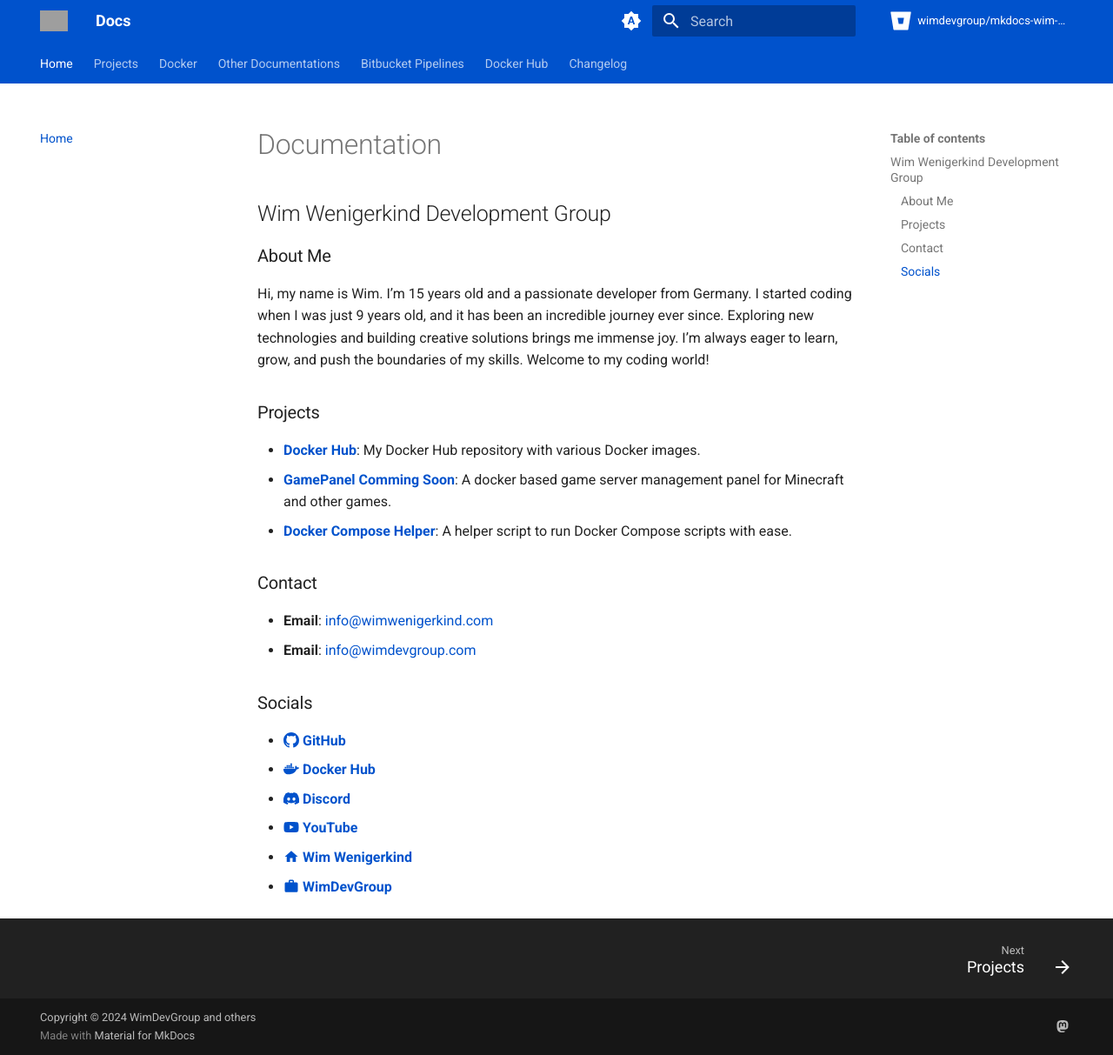
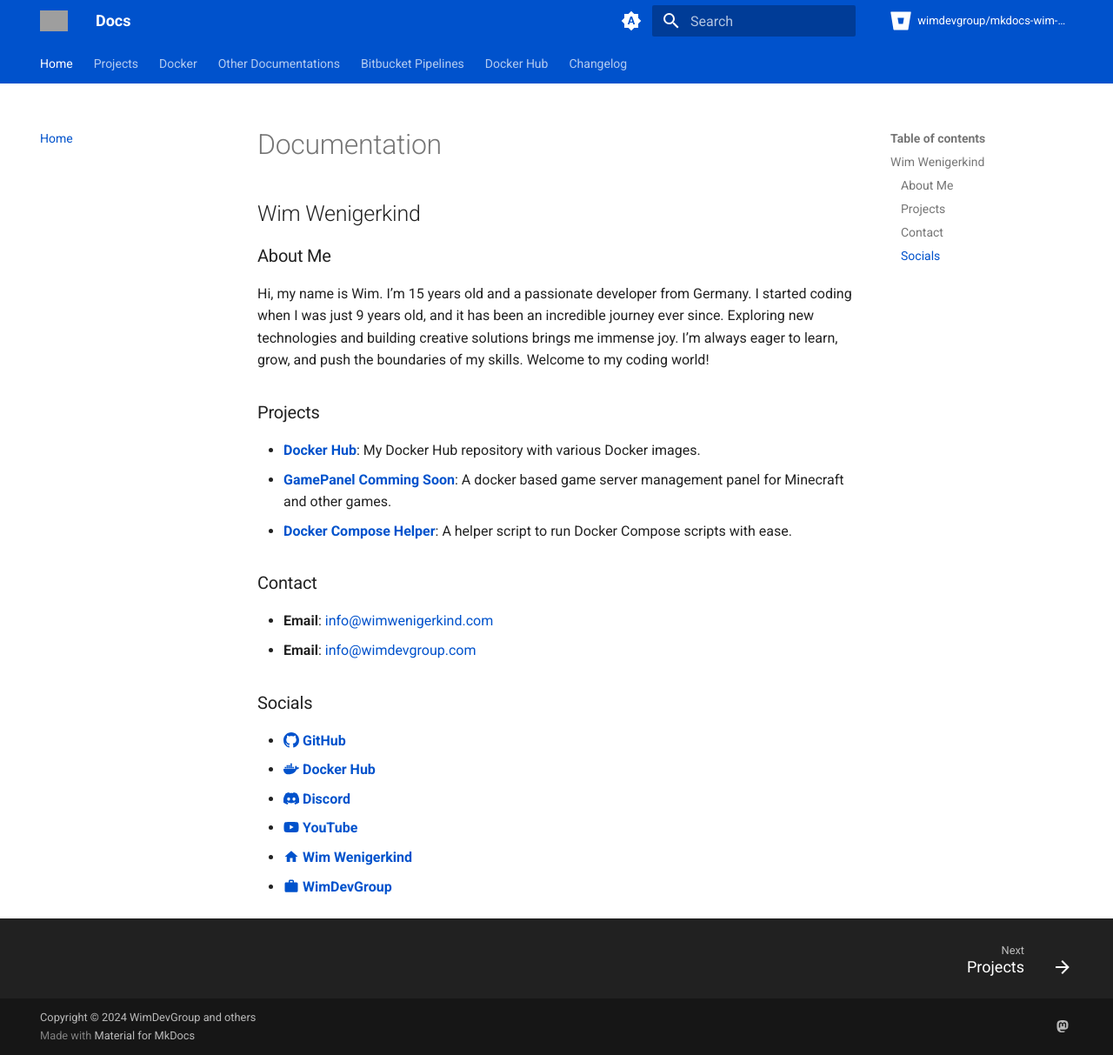
Before and after one commit to wimwenigerkind/mkdocs-wim-wenigerkind, an MkDocs documentation site: the page built from docs/docs/index.md, in a window 1280 px wide and 1213 px high. Shown: the whole window at 87% size. Built offline with MkDocs 1.6.1 and Material for MkDocs 9.7.7, drawn with Linux system fonts in a browser that asks for light colours; grey boxes are pictures that could not be loaded.

Commit message:
Fix typo in the index page title and update changelog.md

```diff
--- a/docs/docs/index.md
+++ b/docs/docs/index.md
@@ -1,6 +1,6 @@
 # Documentation
 
-## Wim Wenigerkind Development Group
+## Wim Wenigerkind
 
 ### About Me
 Hi, my name is Wim. I’m 15 years old and a passionate developer from Germany. I started coding when I was just 9 years old, and it has been an incredible journey ever since. Exploring new technologies and building creative solutions brings me immense joy. I’m always eager to learn, grow, and push the boundaries of my skills. Welcome to my coding world!
```
Also changed, not shown: docs/docs/changelog.md (+4 -0 lines).
